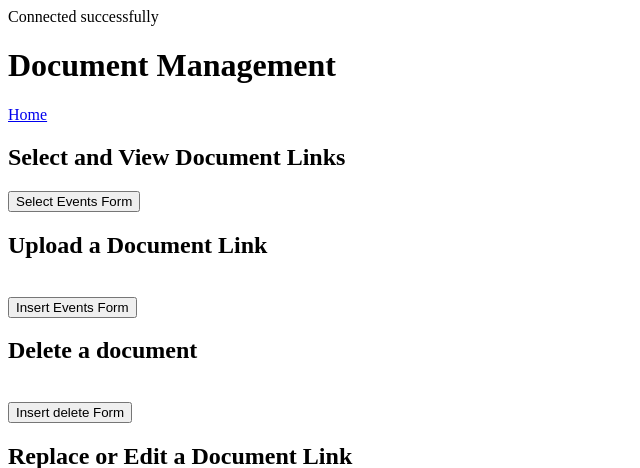
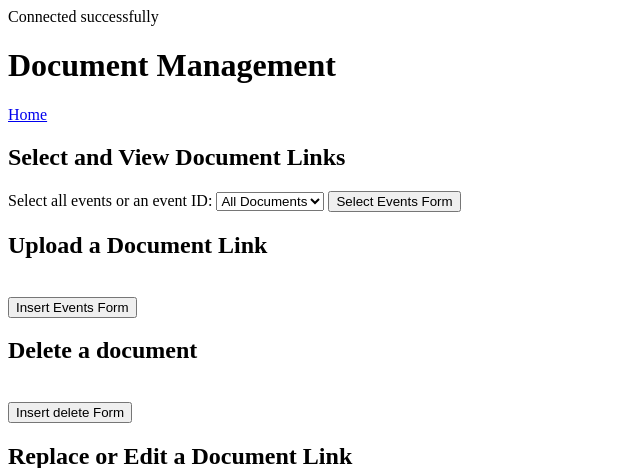
Before and after one commit to shweta-kumaran/TAMUCybersecurityDatabase, a PHP site: page /studentDocuments.php in a window 1280 px wide. Shown: the top 468 px of the page, without its empty margins (0-640 px from the left). Run offline with PHP 8.4, Linux system fonts and the light colour scheme; a user stored in the database is signed in; tables that the repository leaves empty hold one stand-in row (values such as "Sample post").

Commit message:
fixed eventMan.php comments and added selection functionality to documents file

```diff
--- a/tamucc/studentDocuments.php
+++ b/tamucc/studentDocuments.php
@@ -35,20 +35,21 @@
     <form method = "post" action = "">
         <input type="hidden" name="form_id" value="select">
 
-        <!-- <label for = "select_event_ID">Select all events or an event ID:</label>
-        <select name = "select_event_ID" id = "select_event_ID">
-            <option value = "all"> All events </option>
+        <label for = "select_doc_num">Select all events or an event ID:</label>
+        <select name = "select_doc_num" id = "select_doc_num">
+            <option value = "all"> All Documents </option>
 
             <?php
-                $query = "SELECT * FROM event";
-                $result = $conn->query($query);
+                $currUIN = $_SESSION['UIN'];
+                $sqlInsert = "SELECT * FROM `documentation` WHERE App_Num IN (SELECT App_Num FROM application WHERE UIN = '$currUIN')";
+                $result = $conn->query($sqlInsert);
                 if($result->num_rows > 0) {
                     while($row = $result->fetch_assoc()) {
-                        echo "<option value='" . $row["Event_ID"] . "'>" . $row["Event_ID"] . "</option>";
+                        echo "<option value='" . $row["Doc_Num"] . "'>" . $row["Doc_Num"] . "</option>";
                     }
                 }
             ?>
-        </select> -->
+        </select>
         <input type="submit" value="Select Events Form">
     </form>
 
@@ -56,28 +57,29 @@
 
     <!-- Selection php -->
     <?php
+        $currUIN = $_SESSION['UIN'];
         if ($_SERVER['REQUEST_METHOD'] === 'POST') {
             $formID = $_POST['form_id'];
             if($formID == "select"){
-                // // Get the selected role from the form
-                // $selectedID = $_POST['select_event_ID'];
-                // // Query to fetch users based on the selected Event ID
-                // if ( $selectedID == "all" ) {
-                //     $sqlSelect = "SELECT * FROM event";
-                // } else {
-                //     $sqlSelect = "SELECT * FROM event WHERE Event_ID = '$selectedID'";
-                // }
-                // $result = $conn->query($sqlSelect);
+                // Get the selected ID from the form
+                $selectedID = $_POST['select_doc_num'];
+                // Query to fetch users based on the selected Event ID
+                if ( $selectedID == "all" ) {
+                    $sqlSelect = "SELECT * FROM documentation WHERE App_Num IN (SELECT App_Num FROM application WHERE UIN = '$currUIN')";
+                } else {
+                    $sqlSelect = "SELECT * FROM documentation WHERE Doc_Num = '$selectedID'";
+                }
+                $result = $conn->query($sqlSelect);
 
-                // if ($result->num_rows > 0) {
-                //     // Output data of each event
-                //     while ($row = $result->fetch_assoc()) {
-                //         echo "Event ID: " . $row["Event_ID"] . " - Program Number: " . $row["Program_Num"] . " - Event Type: " . $row["Event_Type"] . " - Start Date: " . $row["Start_Date"] . " - End Date: " . $row["End_Date"];
-                //         echo "<br>";
-                //     }
-                // } else {
-                //     echo "No Events found for the selected Event ID.";
-                // }
+                if ($result->num_rows > 0) {
+                    // Output data of each event
+                    while ($row = $result->fetch_assoc()) {
+                        echo "Document Number: " . $row["Doc_Num"] . " - Application Number: " . $row["App_Num"] . " - Document Type: " . $row["Doc_Type"] . " - Document Link: " . $row["Link"];
+                        echo "<br>";
+                    }
+                } else {
+                    echo "No Events found for the selected Event ID.";
+                }
             }
         }
     ?>
```
Also changed, not shown: tamucc/eventMan.php (+5 -9 lines).
